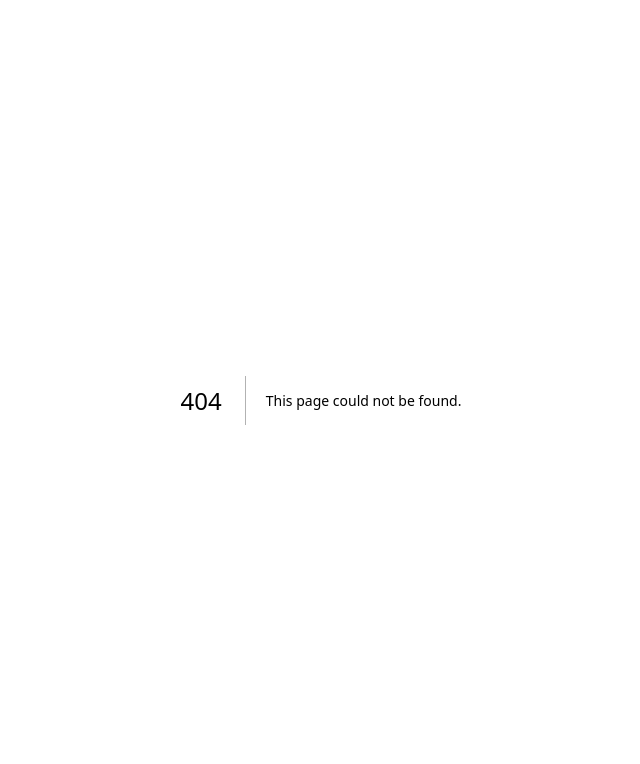
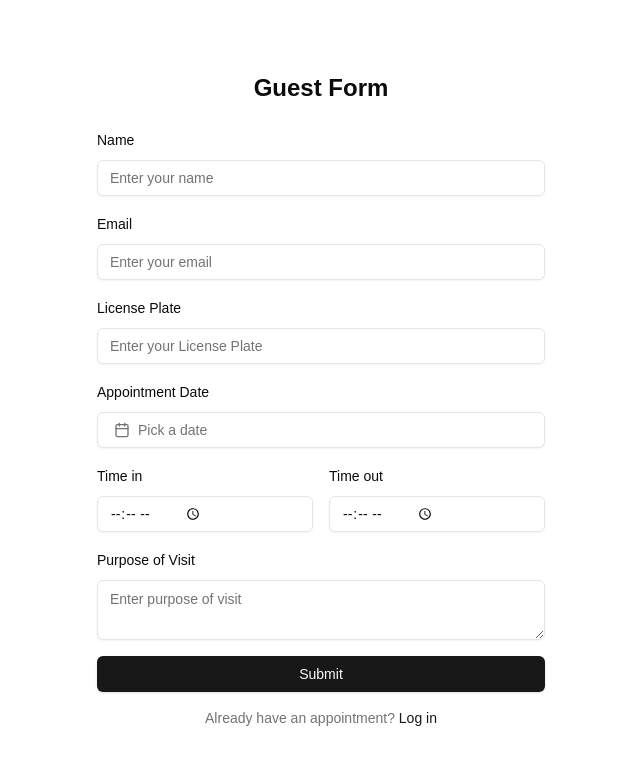
Before and after one commit to naigggs/hau2park, a Next.js app: page /auth/guest in a window 1280 px wide. Before the commit this address had no page. Shown: the top 764 px of the page, without its empty margins (319-959 px from the left). Built offline with nearby package versions, Linux system fonts and the light colour scheme.

Commit message:
feat: guest pass

```diff
--- /dev/null
+++ b/app/auth/forms/guest.tsx
@@ -0,0 +1,100 @@
+'use client';
+
+import { useState } from "react";
+import { Button } from "@/components/ui/button";
+import { Input } from "@/components/ui/input";
+import { Label } from "@/components/ui/label";
+import { Textarea } from "@/components/ui/textarea";
+import { DatePicker } from "@/components/datepicker";
+import Link from "next/link";
+import { Guest } from "@/server-actions/auth/actions";
+
+export default function GuestForm() {
+  const [selectedDate, setSelectedDate] = useState<Date | null>(null);
+
+  return (
+    <main className="container mx-auto w-[90%]">
+      <div className="max-w-md mx-auto">
+        <h2 className="text-2xl font-bold mb-6 text-center">Guest Form</h2>
+        <form className="space-y-4">
+          <div className="space-y-2">
+            <Label htmlFor="name">Name</Label>
+            <Input
+              id="name"
+              name="name"
+              type="text"
+              placeholder="Enter your name"
+              required
+            />
+          </div>
+          <div className="space-y-2">
+            <Label htmlFor="email">Email</Label>
+            <Input
+              id="email"
+              name="email"
+              type="email"
+              placeholder="Enter your email"
+              required
+            />
+          </div>
+          <div className="space-y-2">
+            <Label htmlFor="license_plate">License Plate</Label>
+            <Input
+              id="license_plate"
+              name="license_plate"
+              placeholder="Enter your License Plate"
+              required
+            />
+          </div>
+          <div className="space-y-2">
+            <Label htmlFor="appointment_date">Appointment Date</Label>
+            <DatePicker name="appointment_date" onDateSelect={setSelectedDate} />
+          </div>
+
+          {/* Time in and Time out side by side */}
+          <div className="flex space-x-4">
+            <div className="flex-1 space-y-2">
+              <Label htmlFor="time_in">Time in</Label>
+              <Input
+                id="time_in"
+                name="time_in"
+                type="time"
+                placeholder="Pick a time"
+                required
+              />
+            </div>
+            <div className="flex-1 space-y-2">
+              <Label htmlFor="time_out">Time out</Label>
+              <Input
+                id="time_out"
+                name="time_out"
+                type="time"
+                placeholder="Pick a time"
+                required
+              />
+            </div>
+          </div>
+
+          <div className="space-y-2">
+            <Label htmlFor="purpose">Purpose of Visit</Label>
+            <Textarea
+              id="purpose"
+              name="purpose"
+              placeholder="Enter purpose of visit"
+              required
+            />
+          </div>
+          <Button formAction={Guest} type="submit" className="w-full">
+            Submit
+          </Button>
+        </form>
+        <p className="mt-4 text-center text-sm text-muted-foreground">
+          Already have an appointment?{" "}
+          <Link href="/auth/login" className="text-primary hover:underline">
+            Log in
+          </Link>
+        </p>
+      </div>
+    </main>
+  );
+}
--- a/app/auth/forms/login.tsx
+++ b/app/auth/forms/login.tsx
@@ -7,7 +7,7 @@ import { Login } from "@/server-actions/auth/actions";
 
 export default function LoginForm() {
   return (
-    <main className="container mx-auto">
+    <main className="container mx-auto w-[90%]">
       <div className="max-w-md mx-auto">
         <h2 className="text-2xl font-bold mb-6 text-center">Login</h2>
         <form className="space-y-4">
@@ -47,6 +47,12 @@ export default function LoginForm() {
             Sign up
           </Link>
         </p>
+        <p className="mt-4 text-center text-sm text-muted-foreground">
+          Guest user?{" "}
+          <Link href="/auth/guest" className="text-primary hover:underline">
+            Guest Form
+          </Link>
+        </p>
       </div>
     </main>
   );
--- a/app/auth/forms/register.tsx
+++ b/app/auth/forms/register.tsx
@@ -94,7 +94,7 @@ export default function RegisterForm() {
         </form>
         <p className="mt-4 text-center text-sm text-muted-foreground">
           Already have an account?{" "}
-          <Link href="/login" className="text-primary hover:underline">
+          <Link href="/auth/login" className="text-primary hover:underline">
             Login
           </Link>
         </p>
--- /dev/null
+++ b/app/auth/guest/page.tsx
@@ -0,0 +1,10 @@
+import React from 'react'
+import GuestForm from '../forms/guest'
+
+export default function GuestPage() {
+  return (
+    <div className="flex justify-center items-center h-screen">
+      <GuestForm />
+    </div>
+  )
+}
--- a/app/auth/login/page.tsx
+++ b/app/auth/login/page.tsx
@@ -3,7 +3,7 @@ import LoginForm  from "../forms/login";
 
 export default function LoginPage() {
   return (
-    <div className="flex items-center justify-center mt-60">
+    <div className="flex justify-center items-center h-screen">
       <LoginForm />
     </div>
   );
--- a/app/auth/register/page.tsx
+++ b/app/auth/register/page.tsx
@@ -2,7 +2,7 @@ import RegisterForm from "../forms/register";
 
 export default async function RegisterPage() {
   return (
-    <div className="flex justify-center items-center mt-60">
+    <div className="flex justify-center items-center h-screen">
       <RegisterForm />
     </div>
   );
--- /dev/null
+++ b/components/datepicker.tsx
@@ -0,0 +1,57 @@
+"use client";
+
+import * as React from "react";
+import { format } from "date-fns";
+import { Calendar as CalendarIcon } from "lucide-react";
+import { cn } from "@/lib/utils";
+import { Button } from "@/components/ui/button";
+import { Calendar } from "@/components/ui/calendar";
+import {
+  Popover,
+  PopoverContent,
+  PopoverTrigger,
+} from "@/components/ui/popover";
+
+interface DatePickerProps {
+  name: string;
+  onDateSelect: (date: Date | null) => void;
+}
+
+export function DatePicker({ name, onDateSelect }: DatePickerProps) {
+  const [date, setDate] = React.useState<Date | null>(null);
+
+  const handleDateSelect = (selectedDate: Date | undefined) => {
+    setDate(selectedDate ?? null);
+    onDateSelect(selectedDate ?? null);
+  };
+
+  return (
+    <>
+      <Popover>
+        <PopoverTrigger asChild>
+          <Button
+            variant={"outline"}
+            className={cn(
+              "w-full justify-start text-left font-normal", // Updated to w-full
+              !date && "text-muted-foreground"
+            )}
+          >
+            <CalendarIcon className="mr-2 h-4 w-4" />
+            {date ? format(date, "PPP") : <span>Pick a date</span>}
+          </Button>
+        </PopoverTrigger>
+        <PopoverContent className="w-auto p-0">
+          <Calendar
+            mode="single"
+            selected={date || undefined}
+            onSelect={handleDateSelect}
+            initialFocus
+          />
+        </PopoverContent>
+      </Popover>
+      {date && (
+        <input type="hidden" name={name} value={date.toISOString()} />
+      )}
+    </>
+  );
+}
--- a/package.json
+++ b/package.json
@@ -41,6 +41,7 @@
     "@radix-ui/react-tooltip": "^1.1.3",
     "@supabase/ssr": "^0.5.1",
     "@supabase/supabase-js": "^2.45.4",
+    "@yudiel/react-qr-scanner": "^2.0.8",
     "class-variance-authority": "^0.7.0",
     "clsx": "^2.1.1",
     "cmdk": "^1.0.0",
@@ -49,8 +50,8 @@
     "input-otp": "^1.2.4",
     "lucide-react": "^0.447.0",
     "next": "14.2.14",
-    "next-qrcode": "^2.5.1",
     "next-themes": "^0.3.0",
+    "qrcode": "^1.5.4",
     "react": "^18",
     "react-day-picker": "^8.10.1",
     "react-dom": "^18",
--- a/server-actions/auth/actions.tsx
+++ b/server-actions/auth/actions.tsx
@@ -3,6 +3,7 @@
 import { revalidatePath } from "next/cache";
 import { redirect } from "next/navigation";
 import { createClient } from "@/utils/supabase/server";
+import { time } from "console";
 
 export async function Login(formData: FormData) {
   const supabase = createClient();
@@ -61,3 +62,26 @@ export async function Logout() {
   revalidatePath("/", "layout");
   redirect("/");
 }
+
+export async function Guest(formData: FormData){
+  const supabase = createClient();
+
+  const data = {
+    name: formData.get("name") as string,
+    email: formData.get("email") as string,
+    appointment_date: formData.get("appointment_date") as string,
+    license_plate: formData.get("license_plate") as string,
+    time_in: formData.get("time_in") as string,
+    time_out: formData.get("time_out") as string,
+    purpose: formData.get("purpose") as string,
+  };
+
+  const { error } = await supabase.from("guest_users").insert([data]);
+
+  if (error) {
+    console.error(error);
+  }
+
+  revalidatePath("/home", "layout");
+  redirect("/home");
+}
```
Also changed, not shown: 1 other file (tests, documents, lock files or other folders).
